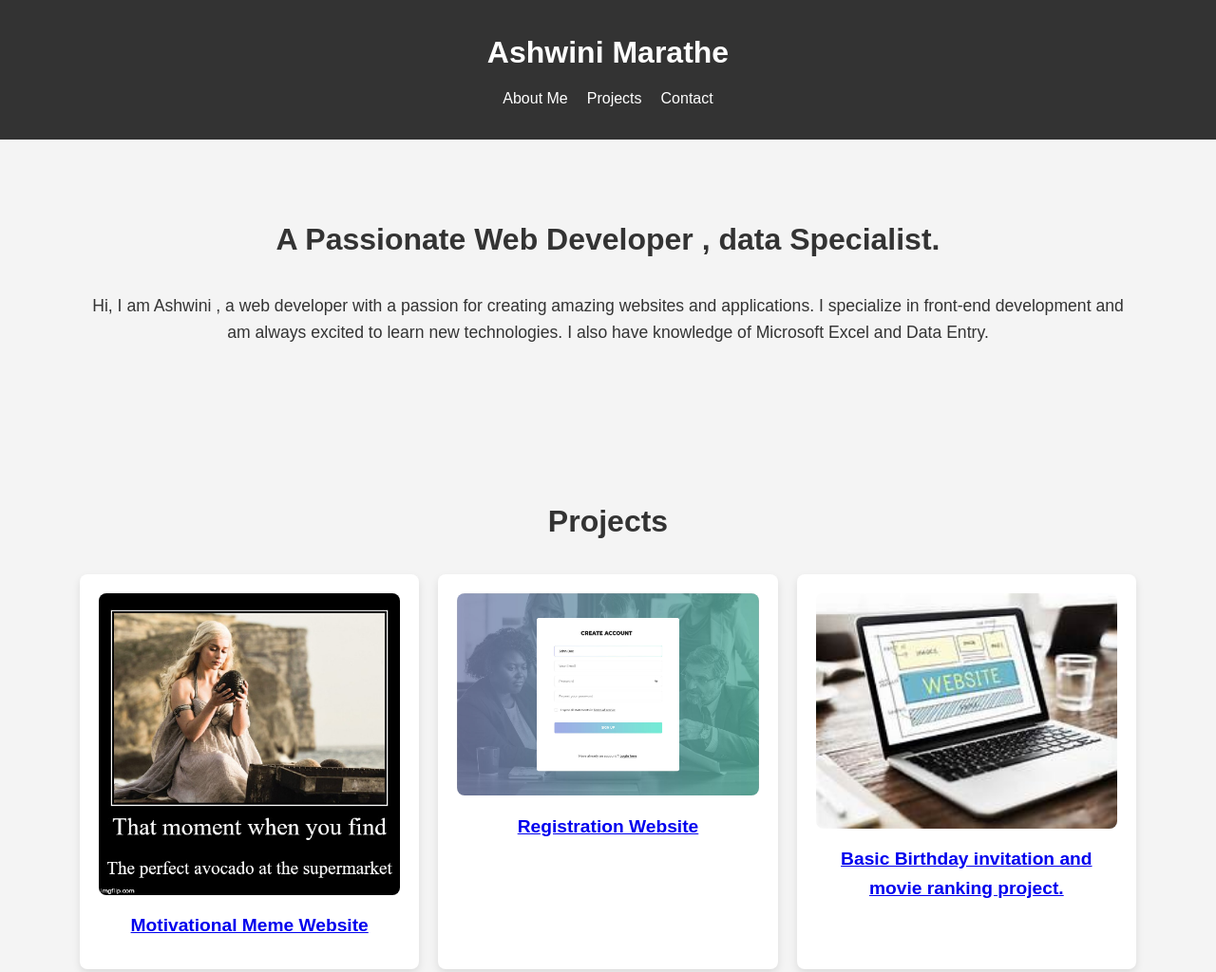
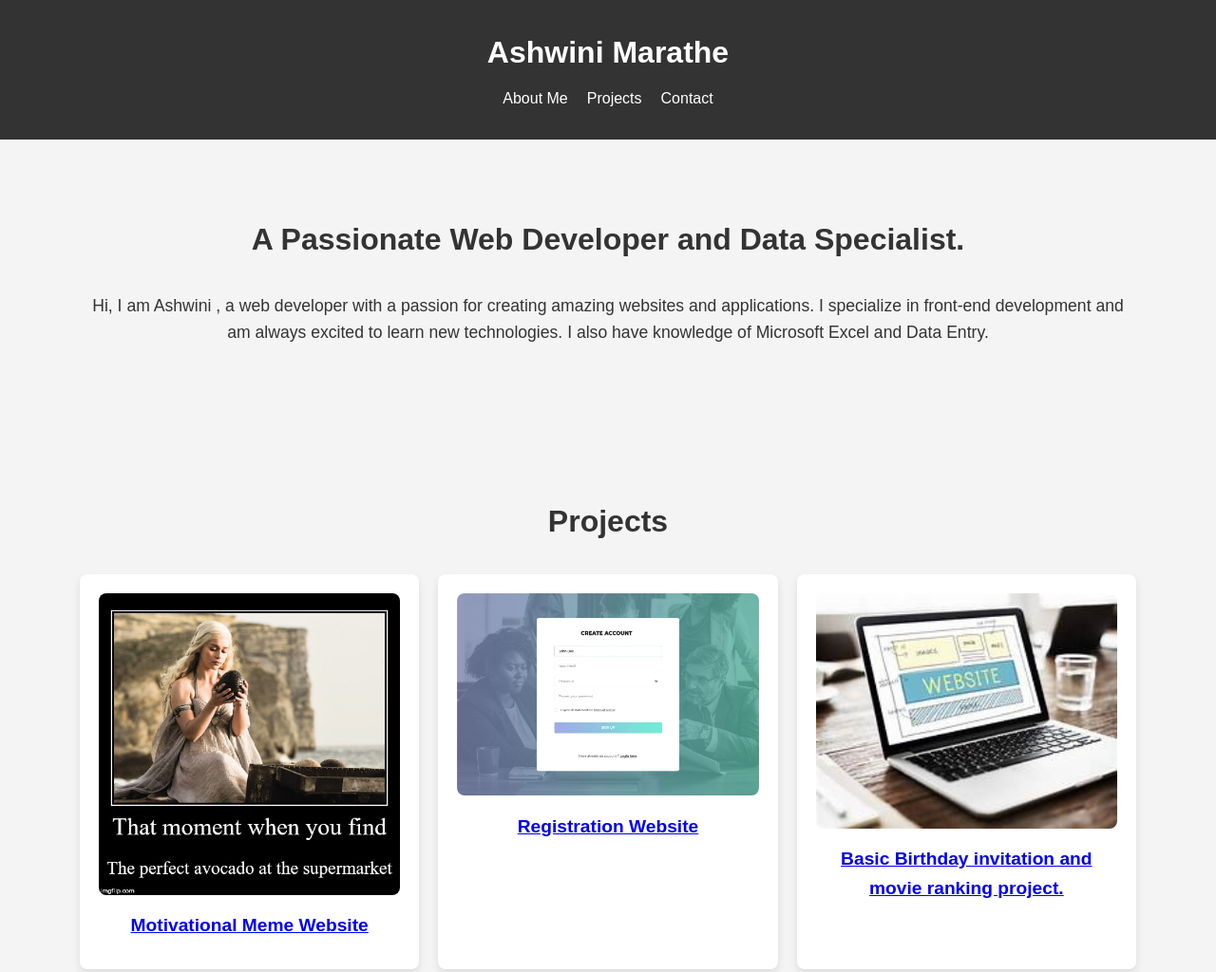
Before and after one commit to Ashwini-955/Profile, a plain HTML site: page index.html in a window 1280 px wide. Shown: the top 1024 px of the page at 95% size. Drawn offline with Linux system fonts and the light colour scheme.

Commit message:
Update index.html

```diff
--- a/index.html
+++ b/index.html
@@ -23,7 +23,7 @@
 
     <section id="about">
         <div class="container">
-            <h2>A Passionate Web Developer , data Specialist.</h2>
+            <h2>A Passionate Web Developer and Data Specialist.</h2>
             <p>Hi, I am Ashwini , a web developer with a passion for creating amazing websites and applications. I specialize in front-end development and am always excited to learn new technologies. I also have knowledge of Microsoft Excel and Data Entry.</p>
         </div>
     </section>
```
